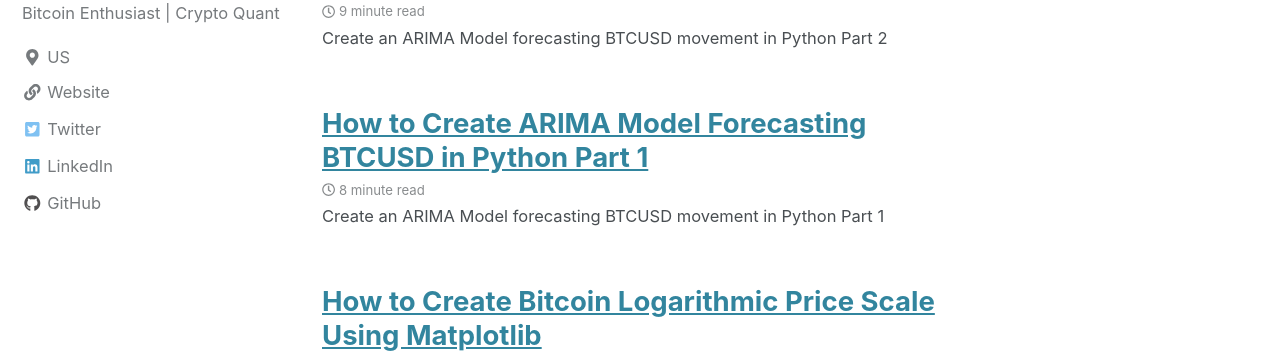
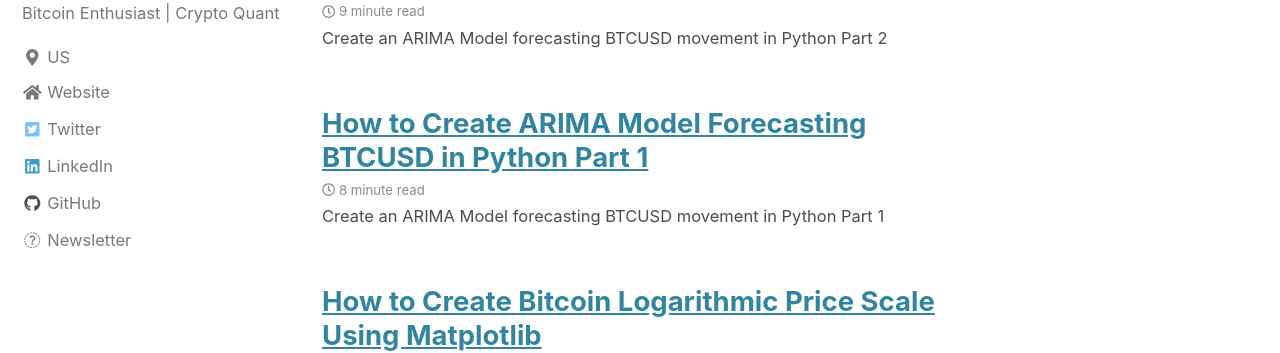
Before and after one commit to 0xboz/blog, a Jekyll site: the page built from index.html, in a window 1280 px wide. Shown: the part 267-620 px from the top of the page. Built offline with Jekyll 4.4.1, drawn with Linux system fonts in a browser that asks for light colours; cached includes are drawn as plain includes; nearby versions of some CDN libraries; the list of posts is cut into pages by our own code; comment, search, counter and statistics services are not loaded.

Commit message:
Added newsletter to author's links

```diff
--- a/_config.yml
+++ b/_config.yml
@@ -116,7 +116,7 @@ author:
       icon: "fas fa-fw fa-envelope-square"
       # url: mailto:your.name@email.com
     - label: "Website"
-      icon: "fas fa-fw fa-link"
+      icon: "fas fa-fw fa-home"
       url: "https://0xboz.github.io"
     - label: "Twitter"
       icon: "fab fa-fw fa-twitter-square"
@@ -127,6 +127,9 @@ author:
     - label: "GitHub"
       icon: "fab fa-fw fa-github"
       url: "https://github.com/0xboz"
+    - label: "Newsletter"
+      icon: "fab fa-fw fa-envelope-open-text"
+      url: "http://eepurl.com/gxmy39"
     - label: "Instagram"
       icon: "fab fa-fw fa-instagram"
       # url: "https://instagram.com/"
```
